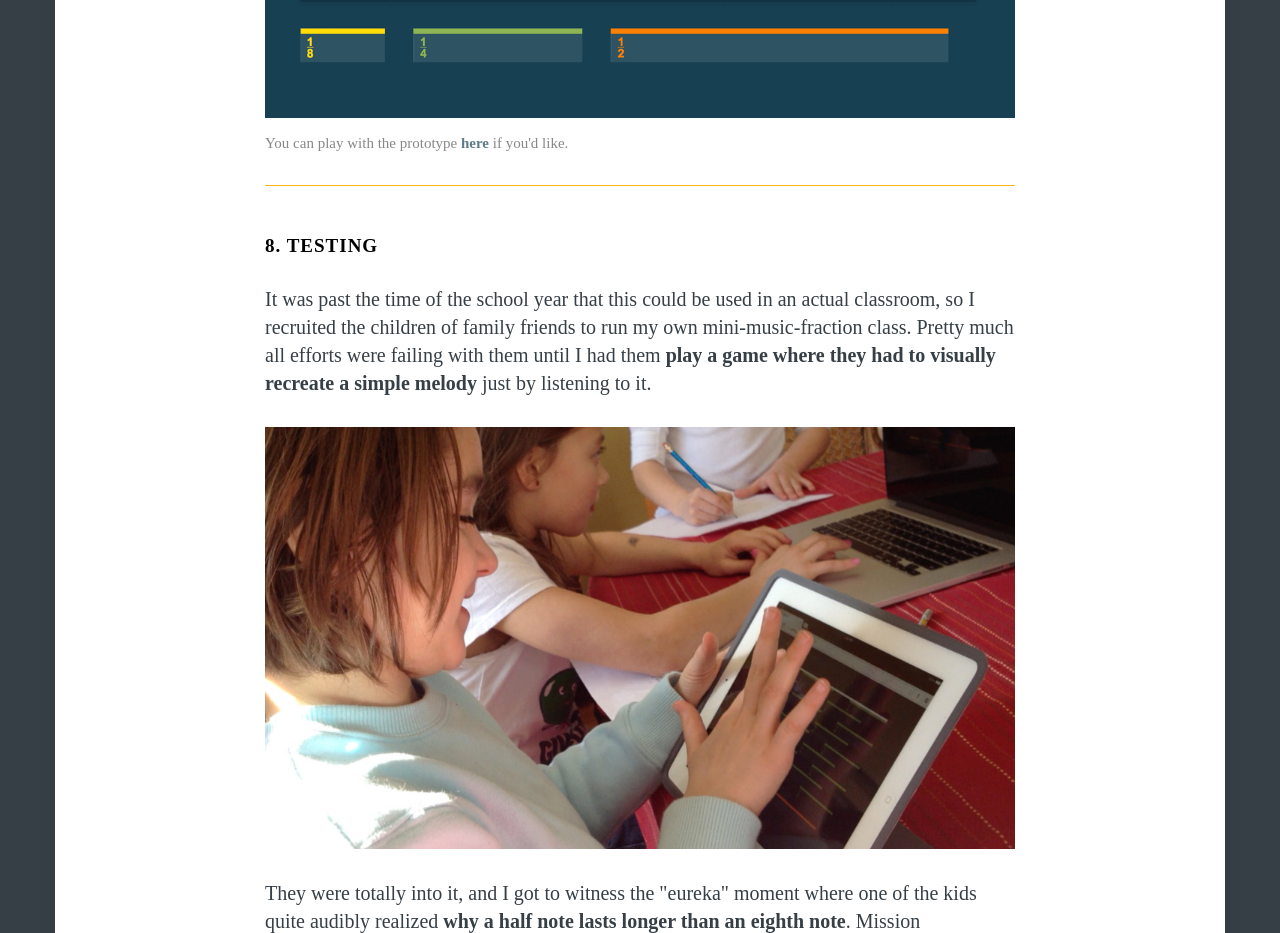
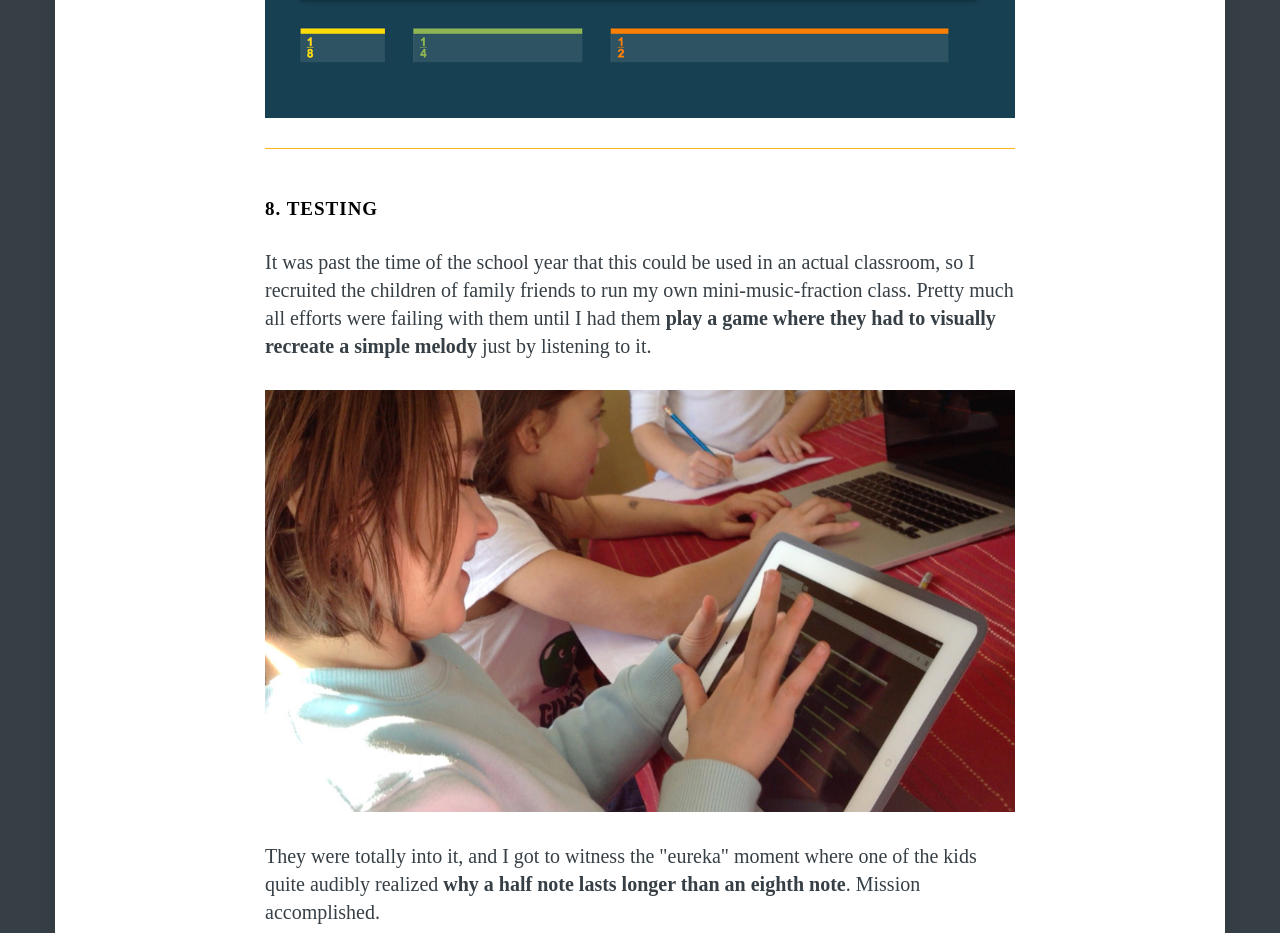
Before and after one commit to jefftmclean/jefftmclean.github.io, a website: page mezzo.html in a window 1280 px wide. Shown: the part 7100-8033 px from the top of the page. Drawn offline with nearby package versions, Linux system fonts and the light colour scheme; a script that the page names is missing.

Commit message:
removed prototype demo to fix github build issues

```diff
--- a/mezzo.html
+++ b/mezzo.html
@@ -150,9 +150,6 @@
         </p>
         <img src="images/projects/mezzo/code.png" alt="" class="img-responsive">
         <img src="images/projects/mezzo/prototype.png" alt="" class="img-responsive">
-        <small>
-          You can play with the prototype <a href="mezzo-prototype/" target="_blank">here<span class="glyphicon glyphicon-new-window"></span></a> if you'd like.
-        </small>
         <hr>
         <h3>
           8. Testing
```
Also changed, not shown: 1 other file.
